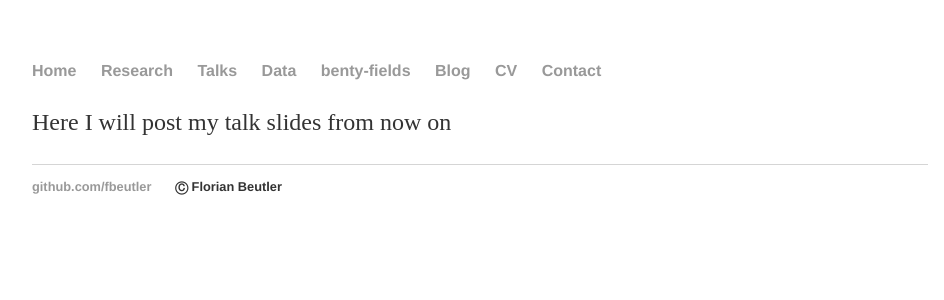
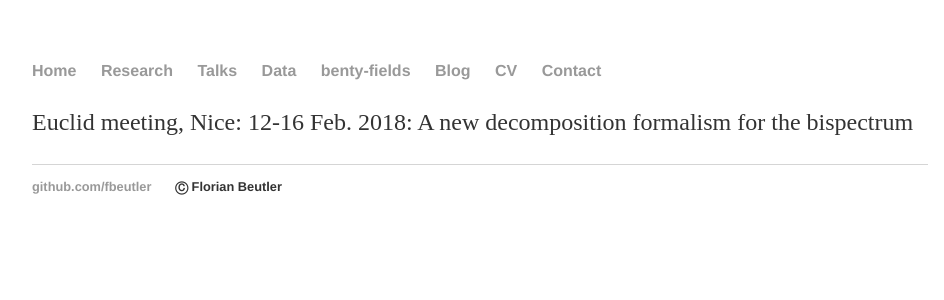
Before and after one commit to fbeutler/fbeutler.github.io, a Jekyll site: the page built from talks/talks.html, in a window 1280 px wide. Shown: the top 300 px of the page, without its empty margins (160-1104 px from the left). Built offline with Jekyll 4.4.1, drawn with Linux system fonts in a browser that asks for light colours.

Commit message:
Update talks.html

```diff
--- a/talks/talks.html
+++ b/talks/talks.html
@@ -5,6 +5,6 @@ title: My talks
 
 <div id="talks">
   <p>
-    Here I will post my talk slides from now on
+    Euclid meeting, Nice: 12-16 Feb. 2018: A new decomposition formalism for the bispectrum
   </p>
 </div>
```
